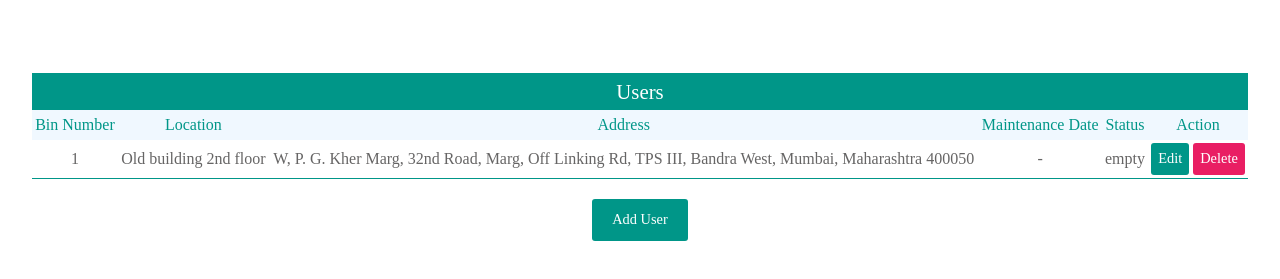
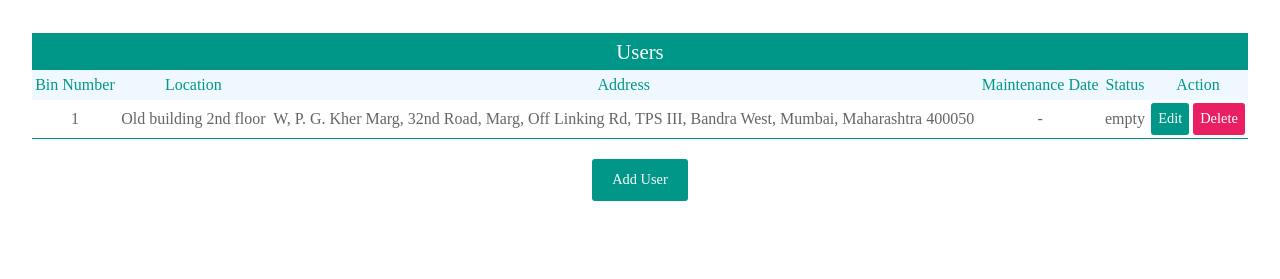
Before and after one commit to bhaveshnanda/M-Care, a plain HTML site: page admin_index.html in a window 1280 px wide. Shown: the part 71-350 px from the top of the page. Drawn offline with nearby package versions, Linux system fonts and the light colour scheme; no server answers.

Commit message:
Update admin_style.css

```diff
--- a/admin_style.css
+++ b/admin_style.css
@@ -9,7 +9,7 @@ body {
 }
 
 .wrapper {
-  min-height: 35vh;
+  min-height: 25vh;
   background-color: #fff;
   display: flex;
   align-items: center;
```
